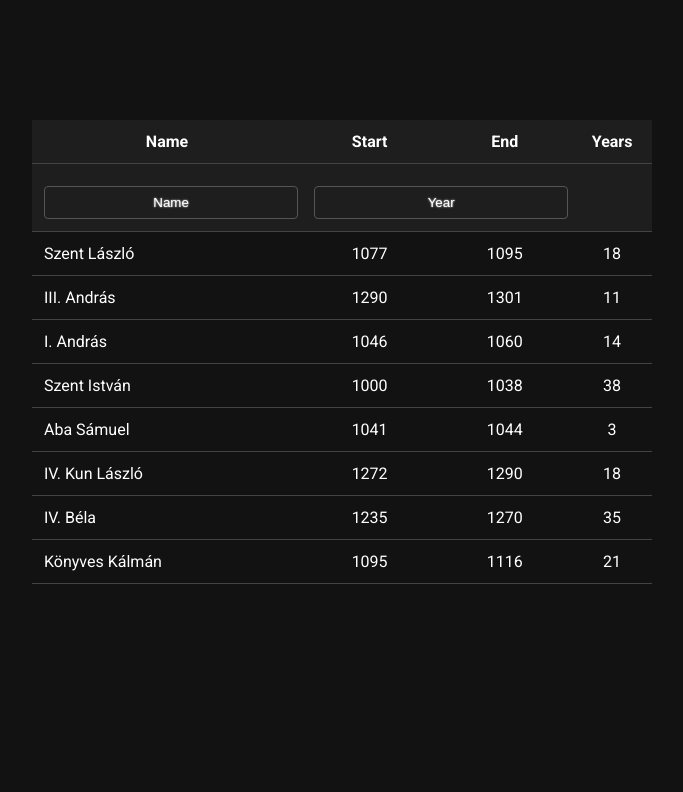
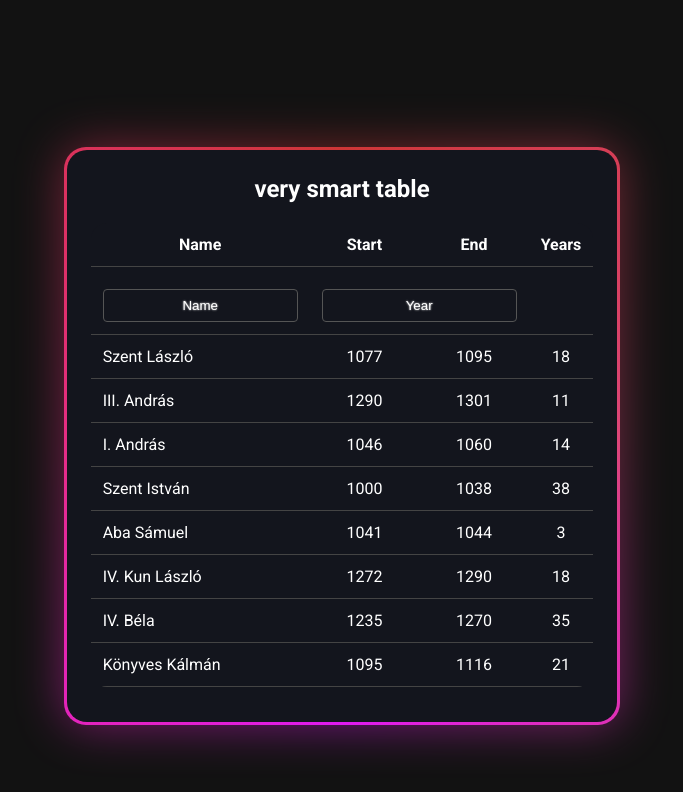
Before and after one commit to WearX/smart_table, a plain HTML site: page index.html in a window 1280 px wide. Shown: the whole page, without its empty margins (298-981 px from the left). Drawn offline with Linux system fonts and the light colour scheme.

Commit message:
Beautified the page

```diff
--- a/index.html
+++ b/index.html
@@ -8,6 +8,7 @@
 </head>
 <body>
 <div class="card">
+    <h2>very smart table</h2>
     <table class="table-sortable">
         <thead>
             <tr>
--- a/style.css
+++ b/style.css
@@ -2,6 +2,20 @@
 
 * {
     transition: 0.3s;
+}
+
+@property --angle {
+    syntax: "<angle>";
+    initial-value: 0deg;
+    inherits: false;
+}
+@keyframes spin {
+    from {
+        --angle: 0deg;
+    }
+    to {
+        --angle: 360deg;
+    }
 }
 
 body {
@@ -9,18 +23,26 @@ body {
     background-color: #121212;
     color: #ffffff;
     margin: 0;
-    padding: 20px;
+
+}
+
+h2{
+    margin-top: 10px;
 }
 
 .table-container {
     max-width: 800px;
     margin: 0 auto;
+
 }
 
 .table-sortable {
     width: 50%;
     border-collapse: collapse;
-    margin: 100px auto 100px auto ;
+    margin: 15px auto 10px auto ;
+    border-radius: 16px;
+    overflow: hidden;
+
 
 }
 
@@ -32,7 +54,7 @@ body {
 }
 
 .table-sortable th {
-    background-color: #1e1e1e;
+    background-color: #13151d;
     color: #ffffff;
     cursor: pointer;
 }
@@ -42,17 +64,17 @@ body {
 }
 
 .table-sortable tbody tr:hover {
-    background-color: #2a2a2a;
+    background-color: #13151d;
 }
 
 .search-input,
 .search-input-year {
-    width: calc(100% - 10px);
+
     padding: 8px;
     margin-top: 10px;
     border: 1px solid #555;
     border-radius: 4px;
-    background-color: #1e1e1e;
+    background-color: #13151d;
     color: #ffffff;
     text-shadow: #ffffff 0px 0px 2px;
     text-align: center;
@@ -67,3 +89,35 @@ body {
     color: #ffffff;
     text-shadow: #ffffff 0px 0px 2px;
 }
+
+
+.card {
+    margin: 150px auto;
+    padding-top: 15px;
+    padding-bottom: 25px;
+    border-radius: 20px;
+    width: 550px;
+    background: #13151d;
+    text-align: center;
+    position: relative;
+}
+
+.card::after, .card::before {
+    content: '';
+    position: absolute;
+    height: 100%;
+    width: 100%;
+    background-image: conic-gradient(from var(--angle), #e01af2, #e62d83, #ce3636, #dd4678, #e01af2);
+    top: 50%;
+    left: 50%;
+    translate: -50% -50%;
+    z-index: -1;
+    padding: 3px;
+    border-radius: 22px;
+    animation: 2s spin linear infinite;
+}
+
+.card::before {
+    filter: blur(1.5rem);
+    opacity: 0.5;
+}
```
